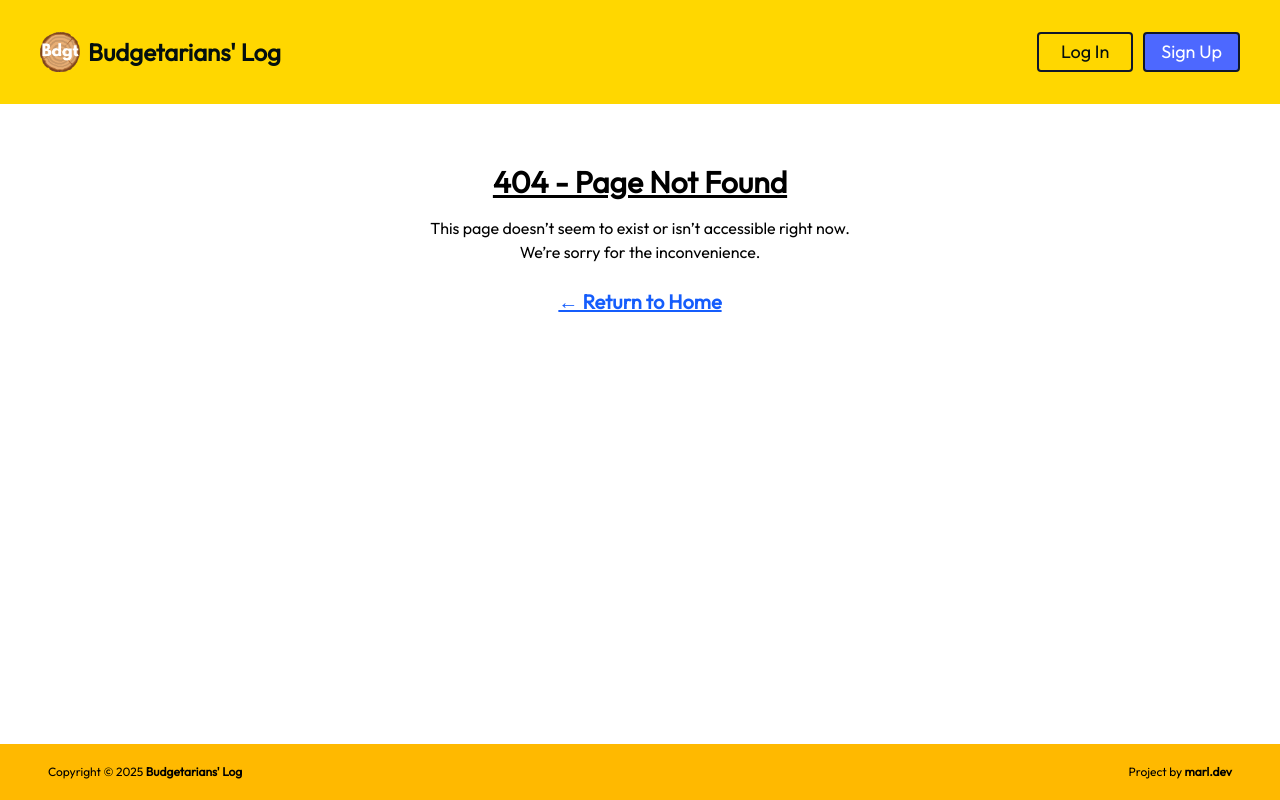
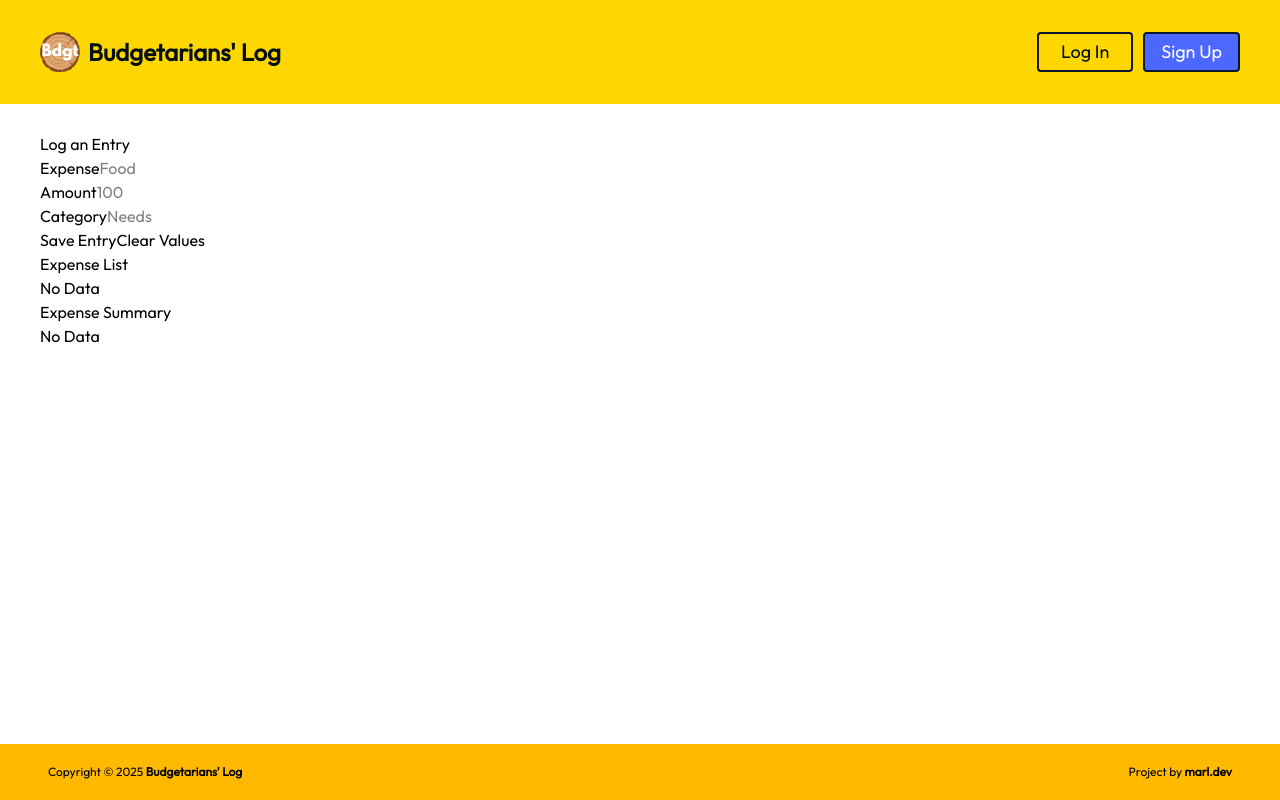
Before and after one commit to marlmunar/budget-tracker, a React (Vite) app in the folder frontend/: page /log in a window 1280 px wide. Built offline with nearby package versions, Linux system fonts and the light colour scheme.

Commit message:
Started working on the log screen

```diff
--- a/frontend/src/main.jsx
+++ b/frontend/src/main.jsx
@@ -14,6 +14,7 @@ import Login from "./pages/Login.jsx";
 import Profile from "./pages/Profile";
 import Register from "./pages/Register";
 import NotFound from "./pages/NotFound.jsx";
+import LogScreen from "./pages/LogScreen.jsx";
 
 const router = createBrowserRouter(
   createRoutesFromElements(
@@ -21,6 +22,7 @@ const router = createBrowserRouter(
       <Route index={true} path="/" element={<Home />} />
       <Route path="/profile" element={<Profile />} />
       <Route path="/login" element={<Login />} />
+      <Route path="/log" element={<LogScreen />} />
       <Route path="/register" element={<Register />} />
       <Route path="/*" element={<NotFound />} />
     </Route>
--- /dev/null
+++ b/frontend/src/pages/LogScreen.jsx
@@ -0,0 +1,113 @@
+import React from "react";
+
+const LogScreen = () => {
+  return (
+    <div id="tracker">
+      <section id="expense-form">
+        <div class="section-title">
+          <h2>Log an Entry</h2>
+          <div id="message-box"></div>
+        </div>
+        <form id="expenseForm">
+          <div class="input-row">
+            <div class="input-column">
+              <label for="expense">Expense</label>
+              <input
+                id="expense"
+                type="text"
+                name="expense"
+                placeholder="Food"
+                autocomplete="off"
+                required
+              />
+            </div>
+            <div class="input-column">
+              <label for="amount">Amount</label>
+              <input
+                id="amount"
+                type="number"
+                name="amount"
+                placeholder="100"
+                autocomplete="off"
+                min="1"
+                max="1000000"
+                step="0.01"
+                required
+              />
+            </div>
+            <div class="input-column">
+              <label for="category">Category</label>
+              <input
+                id="category"
+                type="text"
+                name="category"
+                placeholder="Needs"
+                autocomplete="off"
+                required
+              />
+            </div>
+          </div>
+          <div class="button-row">
+            <button type="submit">Save Entry</button>
+            <button type="reset">Clear Values</button>
+          </div>
+        </form>
+      </section>
+      <section id="expense-list">
+        <div class="section-title">
+          <h2>Expense List</h2>
+          <div id="filterBox"></div>
+          <div id="downloadBox"></div>
+          <div class="hidden">
+            <div class="section-buttons">
+              <button title="Filter Table" id="filter">
+                <i class="fa-solid fa-list-check"></i>
+              </button>
+              <button title="Download Table" id="download">
+                <i class="fas fa-file-arrow-down"></i>
+              </button>
+            </div>
+          </div>
+        </div>
+        <ul>
+          <div class="hidden">
+            <li class="header-row log">
+              <span class="expense-name">Expense</span>
+              <span class="espense-amount">Amount</span>
+              <span class="expense-category">Category</span>
+              <span class="">Options</span>
+            </li>
+          </div>
+          <div id="update"></div>
+          <div id="log">
+            <div class="no-data">No Data</div>
+          </div>
+        </ul>
+      </section>
+      <section id="expense-summary">
+        <div class="section-title">
+          <h2>Expense Summary</h2>
+        </div>
+        <ul>
+          <div class="hidden">
+            <li class="header-row summary">
+              <span class="expense-name">Category</span>
+              <span class="espense-amount">Total</span>
+            </li>
+          </div>
+          <div id="summary">
+            <div class="no-data">No Data</div>
+          </div>
+          <div class="hidden">
+            <li class="per-category total">
+              <span>Total amount spent</span>
+              <span id="total"></span>
+            </li>
+          </div>
+        </ul>
+      </section>
+    </div>
+  );
+};
+
+export default LogScreen;
```
